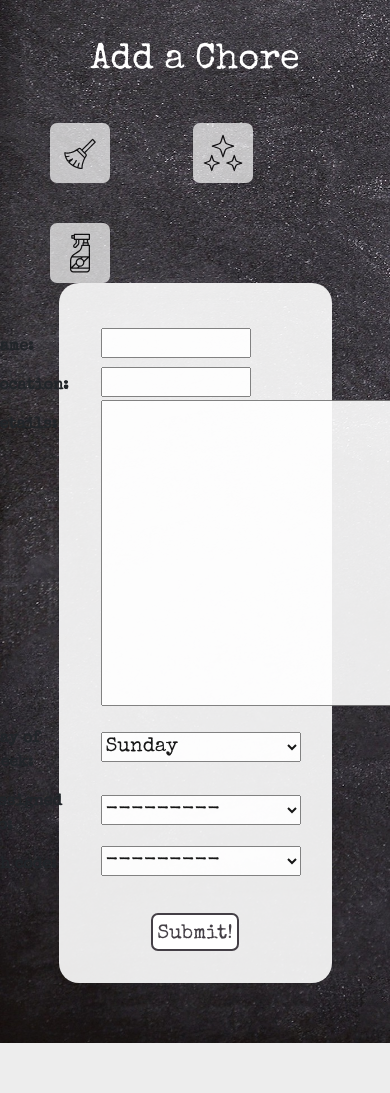
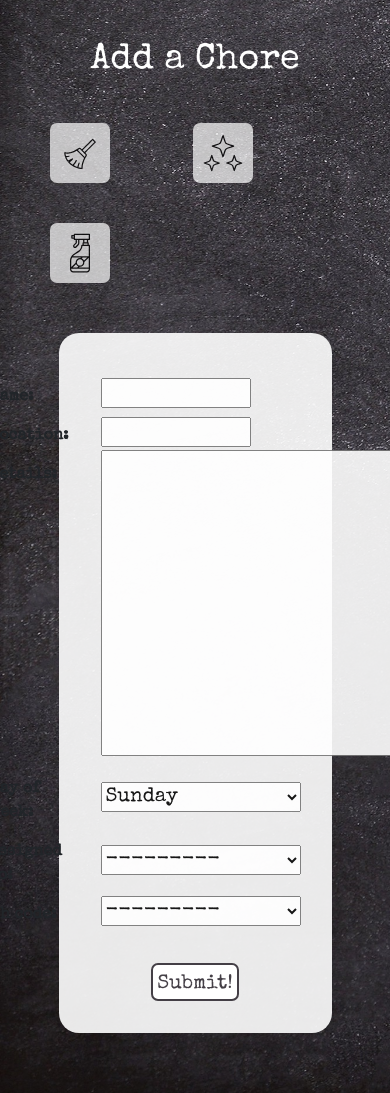
Before and after one commit to kawhite8503/choreboard, a Django app: page /chores/create in a window 390 px wide; the page is wider, and only the part inside the window is pictured. Shown: the part 90-1183 px from the top of that part. Before the commit the page ends 1133 px from the top of that part, so only its background shows below. Run offline with Django 4.2, Linux system fonts and the light colour scheme; the visitor is signed in with stand-in values (Sample User, id 1); data comes from the database, SQL or seed files in the repository; data that the repository does not hold is empty.

Commit message:
add chore responsiveness

```diff
--- a/main_app/static/css/base.css
+++ b/main_app/static/css/base.css
@@ -316,6 +316,9 @@ form > p {
   #id_details{
     max-width: 300px;
   }
+  #add-chore-form-container{
+    margin: 50px 60px 60px 60px;
+  }
 }
 
 
```
